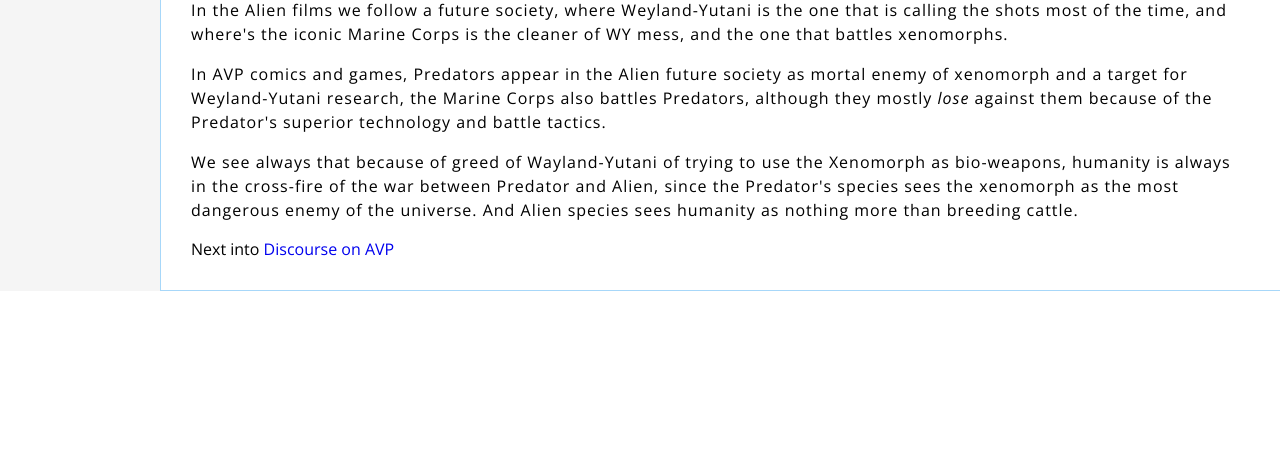
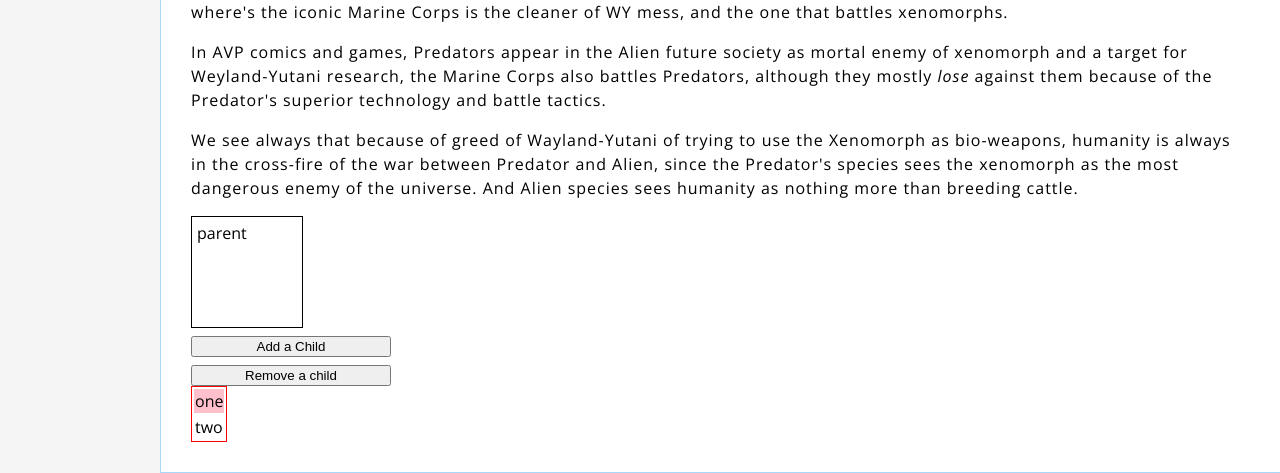
Before and after one commit to John-Ritcher/Flask, a Flask app: page / in a window 1280 px wide. Shown: the part 3400-3873 px from the top of the page. Before the commit the page ends 3691 px from the top, so only its background shows below. Run offline with Flask 2, Linux system fonts and the light colour scheme; parts of the project's set-up code (start-up, migrations or seed data) failed here and were passed over.

Commit message:
Added some codes that I learned in MDN, this is only a placeholder and should be removed afterward.

```diff
--- a/static/progam.js
+++ b/static/progam.js
@@ -0,0 +1,46 @@
+/*const story = document.querySelector('.story');
+
+const setText = document.querySelector('#set-text');
+setText.addEventListener('click', () => {
+    story.textContent = 'It was a dark night and stormy night';
+})
+
+const clearText = document.querySelector('#clear-text');
+clearText.addEventListener('click', () => {
+    story.textContent = '';
+})*/
+
+const parent = document.querySelector('.parent');
+
+const addChild = document.querySelector('#add-child');
+addChild.addEventListener('click', () => {
+    // Only add a child if we don't already have one, in addition to the text node "parent"
+    if (parent.childNodes.length > 1) {
+        return;
+    }
+    const child = document.createElement("div");
+    child.classList.add("child");
+    child.textContent = "child";
+    parent.appendChild(child);
+})
+
+const removeChild = document.querySelector('#remove-child');
+removeChild.addEventListener('click', () => {
+    const child = document.querySelector('.child');
+    parent.removeChild(child);
+})
+
+function stopEvent(event) {
+    const c2 = document.getElementById("c2");
+    c2.textContent = "Hello World!";
+
+    event.stopPropagation();
+    console.log("event propagation halted.");
+}
+
+const elem = document.getElementById("tbl1");
+elem.addEventListener("click", stopEvent);
+
+document.getElementById("t-dad").addEventListener("click", () => {
+    console.log("t-dad clicked");
+});
--- a/static/style.css
+++ b/static/style.css
@@ -92,10 +92,44 @@
     display: table;
 }
 
+button {
+    width: 200px;
+}
+
+.container {
+    display: flex;
+    gap: 0.5rem;
+    flex-direction: column;
+}
+
+div.parent {
+    border: 1px solid black;
+    padding: 5px;
+    width: 100px;
+    height: 100px;
+}
+
+div.child {
+    border: 1px solid red;
+    margin: 10px;
+    padding: 5px;
+    width: 80px;
+    height: 60px;
+    box-sizing: border-box;
+}
+
 #content {
     margin: 0 0 20px 0;
     font-size: 95%;
     box-sizing: border-box;
+}
+
+#t-dad {
+    border: 1px solid red;
+}
+
+#c1 {
+    background: pink;
 }
 
 #pred {
--- a/templates/index.html
+++ b/templates/index.html
@@ -21,7 +21,6 @@
 </head>
 <body>
     <div class="box" role="main">
-        <table id="table">Toma</table>
         <h1 class="line">Introduction</h1>
         <hr>
         <p>First, this is a collection of information of the AVP Franchise, in this website I'll explain the theories and stories of AVP
@@ -141,7 +140,28 @@
             </p>
 
         </div>
-        <span class="after">Next into <a href="{{  url_for('theory')  }}">Discourse on AVP</a></span>
+        <!--<div>
+            <textarea class="story"></textarea>
+            <button id="set-text" type="button">Set text content</button>
+            <button id="clear-text" type="button">Clear text content</button>
+        </div>-->
+        <div class="container">
+            <div class="parent">parent</div>
+            <button id="add-child" type="button">Add a Child</button>
+            <button id="remove-child" type="button">Remove a child</button>
+        </div>
+        <!--<span class="after">Next into <a href="{{  url_for('theory')  }}">Discourse on AVP</a></span>-->
+        <table id="t-dad">
+            <tbody>
+                <tr id="tbl1">
+                    <td id="c1">one</td>
+                </tr>
+                <tr>
+                    <td id="c2">two</td>
+                </tr>
+            </tbody>
+        </table>
+        <script src="../static/progam.js"></script>
     </div>
      <!--<script>
         const heading = document.createElement("h1");
@@ -149,17 +169,5 @@
         heading.appendChild(headingText);
         document.body.appendChild(heading);
     </script>-->
-    <script>
-        const table = document.getElementById("table");
-        const tableAttrs = table.attributes; // Node/Element interface
-        for (const attr of tableAttrs) {
-          // HTMLTableElement interface: border attribute
-          if (attr.nodeName.toLowerCase() === "border") {
-            table.border = "1";
-          }
-        }
-        // HTMLTableElement interface: summary attribute
-        table.summary = "note: increased border";
-    </script>
 </body>
 </html>
```
